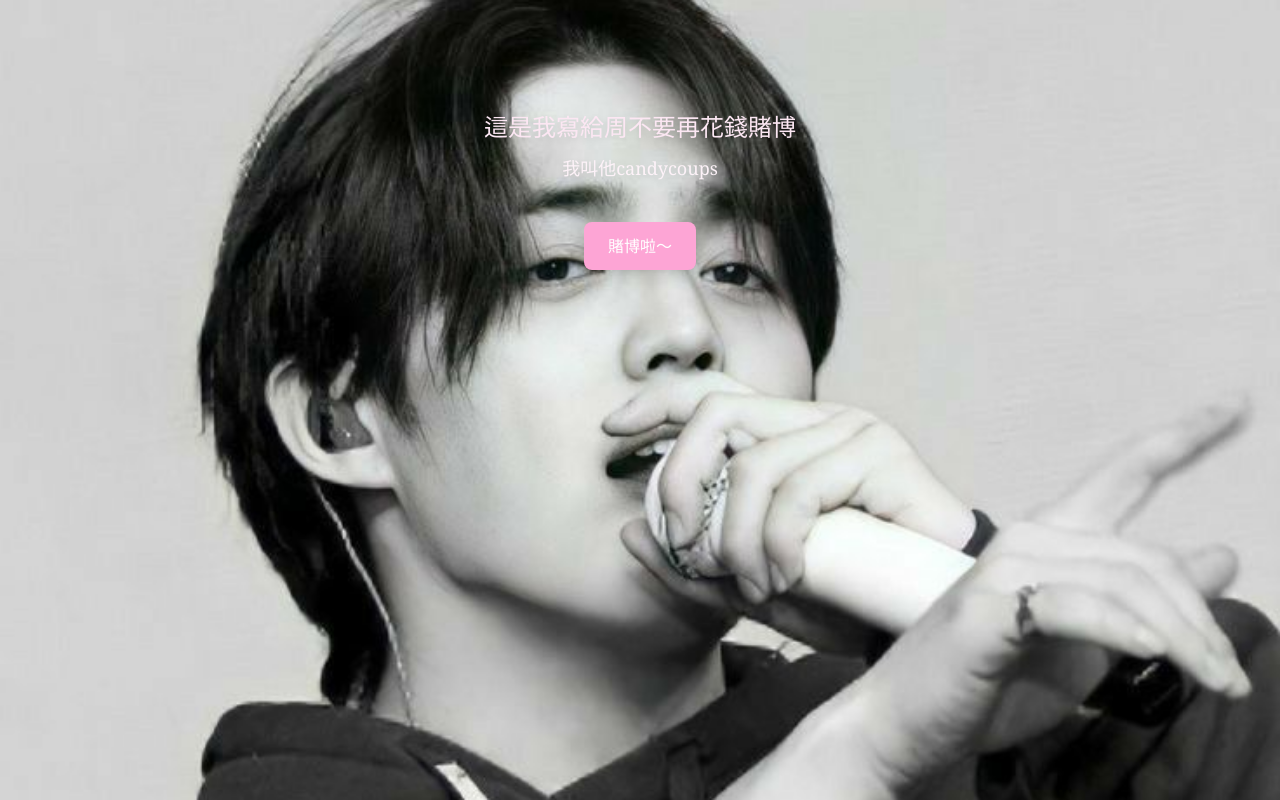
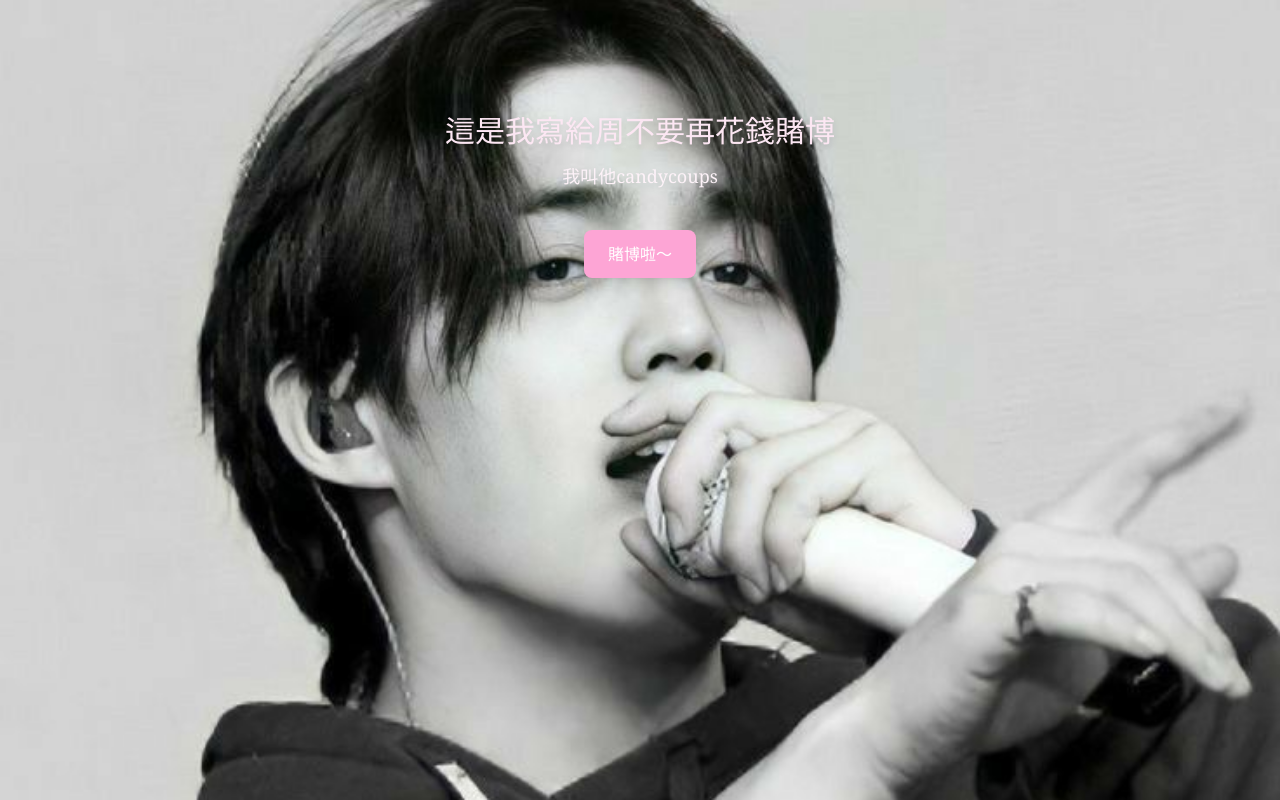
Before and after one commit to hyu164/candycoups, a Next.js app: page / in a window 1280 px wide. Built offline with nearby package versions, Linux system fonts and the light colour scheme.

Commit message:
“修介面3”

```diff
--- a/src/app/page.tsx
+++ b/src/app/page.tsx
@@ -7,8 +7,8 @@ export default function Home() {
       className="min-h-screen text-white p-20 relative bg-cover bg-center bg-no-repeat"
       style={{ backgroundImage: "url('/images/backgroud.JPG')" }}
     >
-      <header className="text-center mb-10 pt-8">
-      <h1 className="text-xl sm:text-2xl font-serif text-pink-100 leading-tight drop-shadow-md whitespace-nowrap">
+      <header className="flex flex-col items-center mb-10 pt-8">
+      <h1 className="text-2xl sm:text-3xl font-serif text-pink-100 leading-tight drop-shadow-md whitespace-nowrap">
        這是我寫給周不要再花錢賭博
       </h1>
      <p className="text-base sm:text-lg font-serif text-pink-50 pt-3 drop-shadow-md">
```
